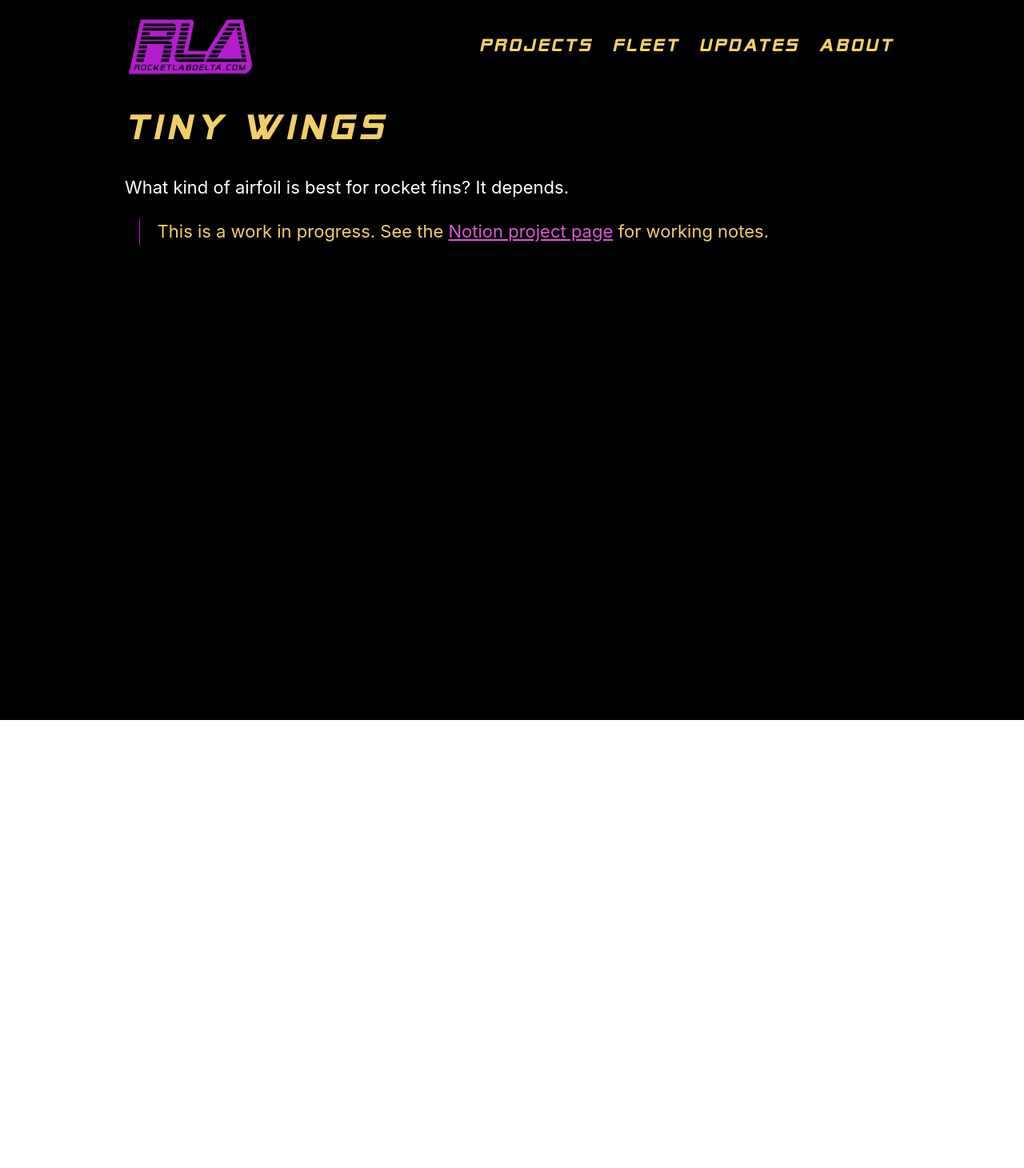
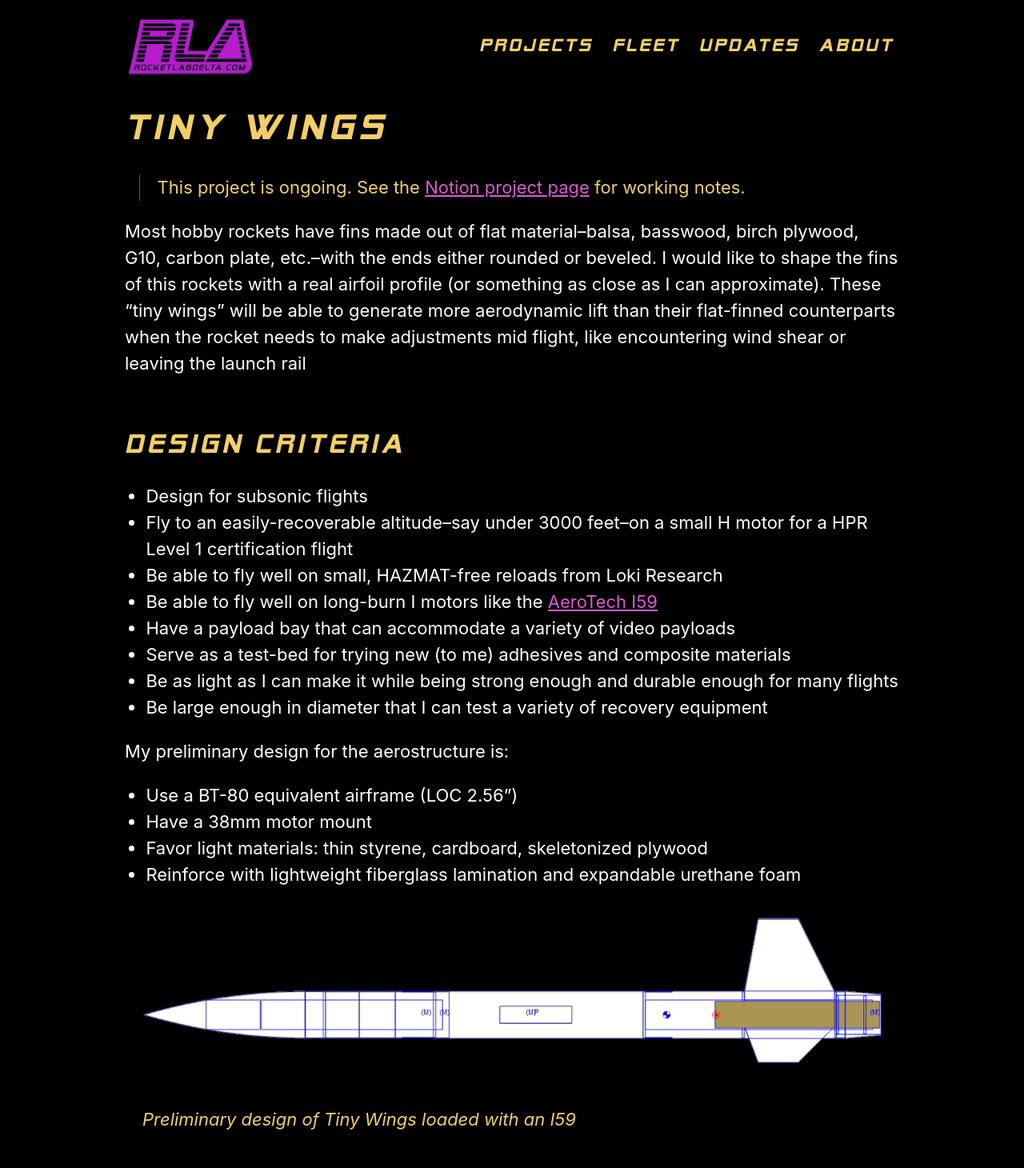
Before and after one commit to rocketlabdelta/rocketlabdelta.com, a Jekyll site: the page built from _projects/tiny-wings.md, in a window 1280 px wide. Shown: the whole page at 80% size. Built offline with Jekyll 4.4.1, drawn with Linux system fonts in a browser that asks for light colours; before the commit the page ends 900 px from its top, so only the background shows below that.

Commit message:
Starting PDR for Tiny Wings

```diff
--- a/_projects/tiny-wings.md
+++ b/_projects/tiny-wings.md
@@ -1,11 +1,36 @@
 ---
 title:       "Tiny Wings"
-description: "What kind of airfoil is best for rocket fins?"
+description: "Airfoils for subsonic rockets"
 status:      "Planning"
 ---
 
-What kind of airfoil is best for rocket fins? It depends.
+> This project is ongoing. See the [Notion project page][1] for working notes.
 
-> This is a work in progress. See the [Notion project page][1] for working notes.
+Most hobby rockets have fins made out of flat material--balsa, basswood, birch plywood, G10, carbon plate, etc.--with the ends either rounded or beveled.
+I would like to shape the fins of this rockets with a real airfoil profile (or something as close as I can approximate).
+These "tiny wings" will be able to generate more aerodynamic lift than their flat-finned counterparts when the rocket needs to make adjustments mid flight, like encountering wind shear or leaving the launch rail
+
+## Design Criteria
+
+- Design for subsonic flights
+- Fly to an easily-recoverable altitude--say under 3000 feet--on a small H motor for a HPR Level 1 certification flight
+- Be able to fly well on small, HAZMAT-free reloads from Loki Research
+- Be able to fly well on long-burn I motors like the [AeroTech I59][2]
+- Have a payload bay that can accommodate a variety of video payloads
+- Serve as a test-bed for trying new (to me) adhesives and composite materials
+- Be as light as I can make it while being strong enough and durable enough for many flights
+- Be large enough in diameter that I can test a variety of recovery equipment
+
+My preliminary design for the aerostructure is:
+- Use a BT-80 equivalent airframe (LOC 2.56")
+- Have a 38mm motor mount
+- Favor light materials: thin styrene, cardboard, skeletonized plywood
+- Reinforce with lightweight fiberglass lamination and expandable urethane foam
+
+<figure class="basic-frame">
+  <img src="{{ "/assets/images/tiny-wings-pdr.png" | absolute_url }}" alt="Tiny Wings preliminary design" />
+  <figcaption>Preliminary design of Tiny Wings loaded with an I59</figcaption>
+</figure>
 
 [1]: https://www.notion.so/rocketlabdelta/Tiny-Wings-735759a802c7463d80e9c062c92b8e26
+[2]: https://www.thrustcurve.org/motors/AeroTech/I59WN/
--- a/assets/css/main.scss
+++ b/assets/css/main.scss
@@ -348,6 +348,14 @@ hr {
     height: 100%;
     position: absolute;
     top: 0;
+    width: 100%;
+  }
+}
+
+.basic-frame {
+  margin: 1em;
+
+  img {
     width: 100%;
   }
 }
```
Also changed, not shown: assets/images/tiny-wings-pdr.png (added).
